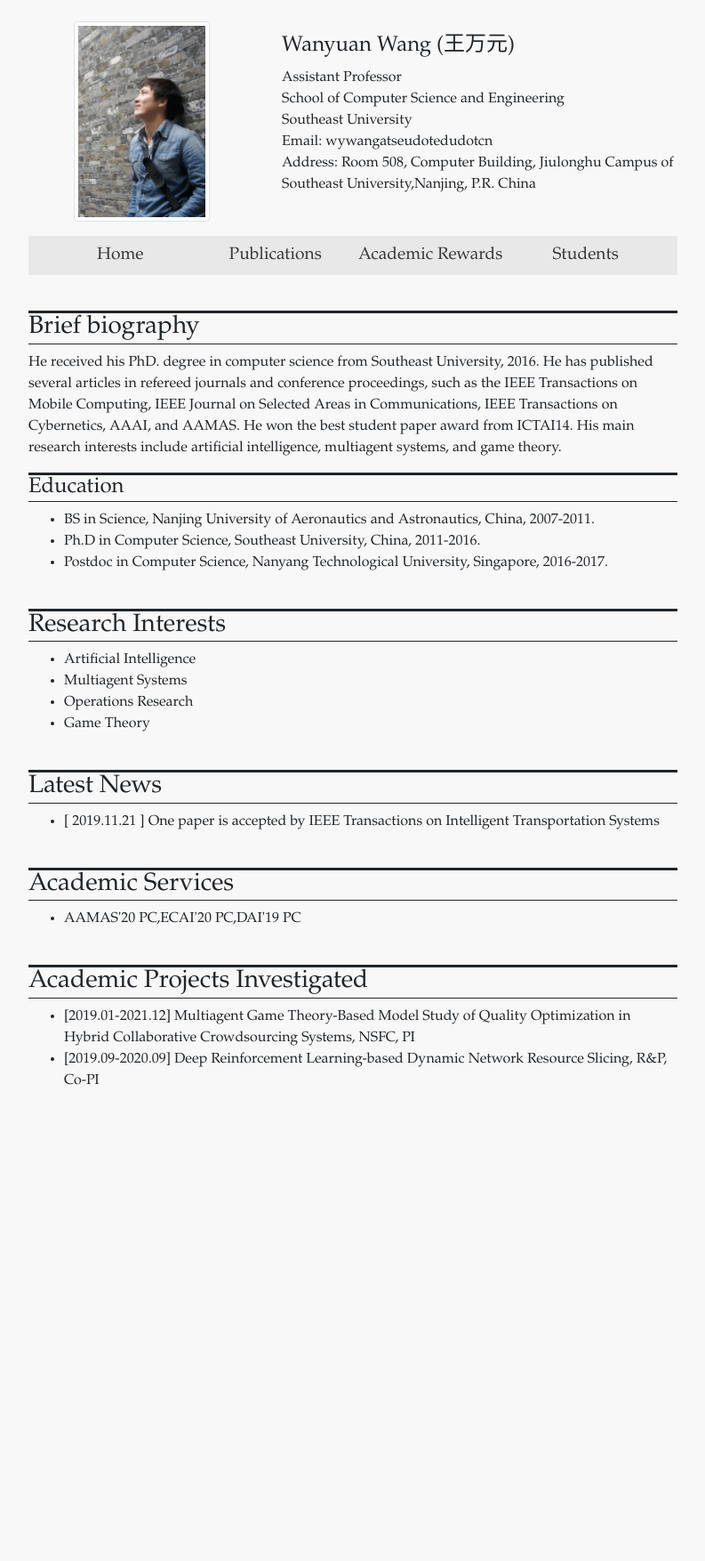
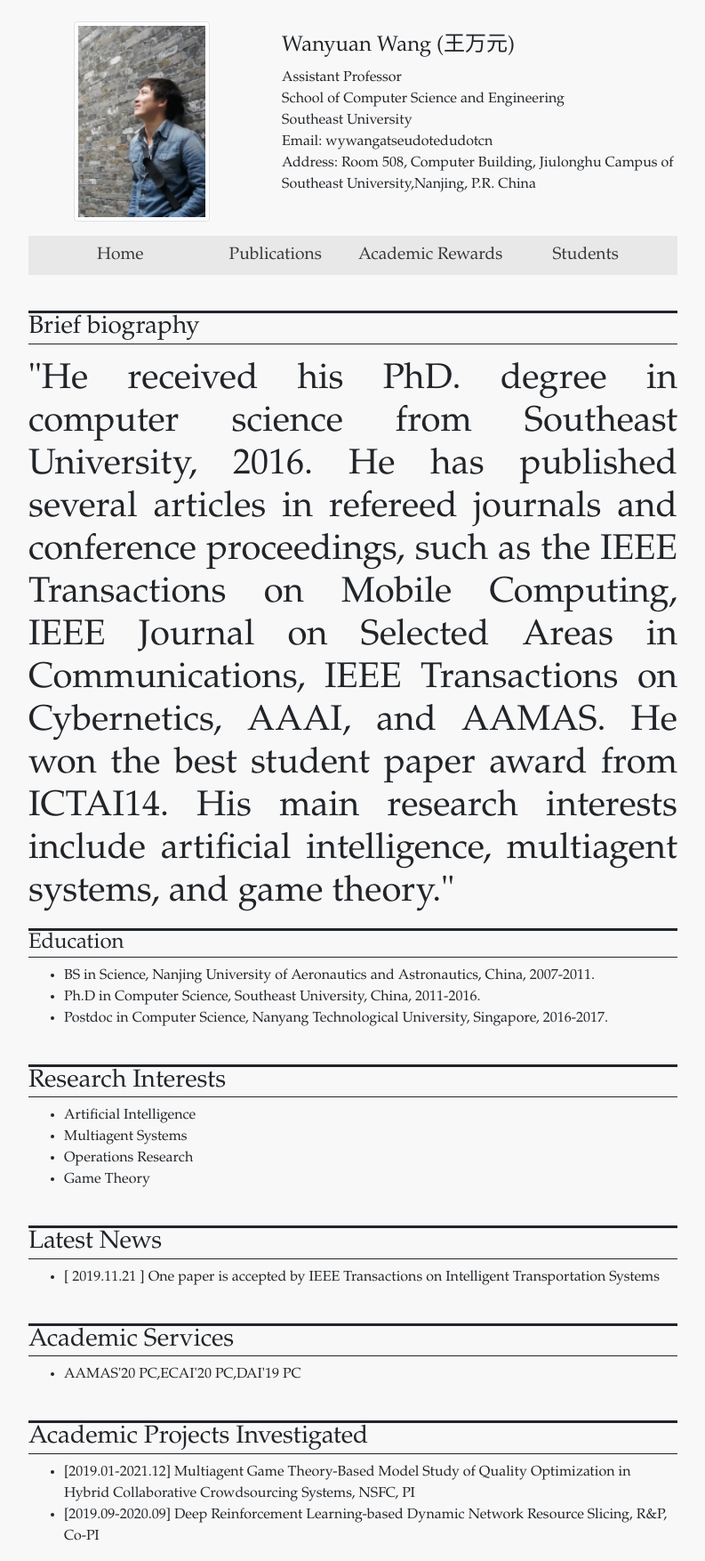
Before and after one commit to wanyuanwang/wanyuanwang.github.io, a Jekyll site: the page built from index.html, in a window 1280 px wide. Shown: the whole page at 89% size, without its empty margins (243-1036 px from the left). Built offline with Jekyll 4.4.1, drawn with Linux system fonts in a browser that asks for light colours; before the commit the page ends 1242 px from its top, so only the background shows below that.

Commit message:
Update _config.yml

```diff
--- a/_config.yml
+++ b/_config.yml
@@ -1,7 +1,7 @@
 # presonal infomation part
 resume_name:                    "Wanyuan Wang"
 resume_chinese_name:            "王万元"
-resume_biography:               "He received his PhD. degree in computer science from Southeast University, 2016. He has published several articles in refereed journals and conference proceedings, such as the IEEE Transactions on Mobile Computing, IEEE Journal on Selected Areas in Communications, IEEE Transactions on Cybernetics, AAAI, and AAMAS. He won the best student paper award from ICTAI14. His main research interests include artificial intelligence, multiagent systems, and game theory."
+resume_biography:               <h1 style="text-align:justify">"He received his PhD. degree in computer science from Southeast University, 2016. He has published several articles in refereed journals and conference proceedings, such as the IEEE Transactions on Mobile Computing, IEEE Journal on Selected Areas in Communications, IEEE Transactions on Cybernetics, AAAI, and AAMAS. He won the best student paper award from ICTAI14. His main research interests include artificial intelligence, multiagent systems, and game theory."</h1>
 resume_job_title:               "Assistant Professor"
 resume_department:              "School of Computer Science and Engineering"
 resume_university:              "Southeast University"
```
